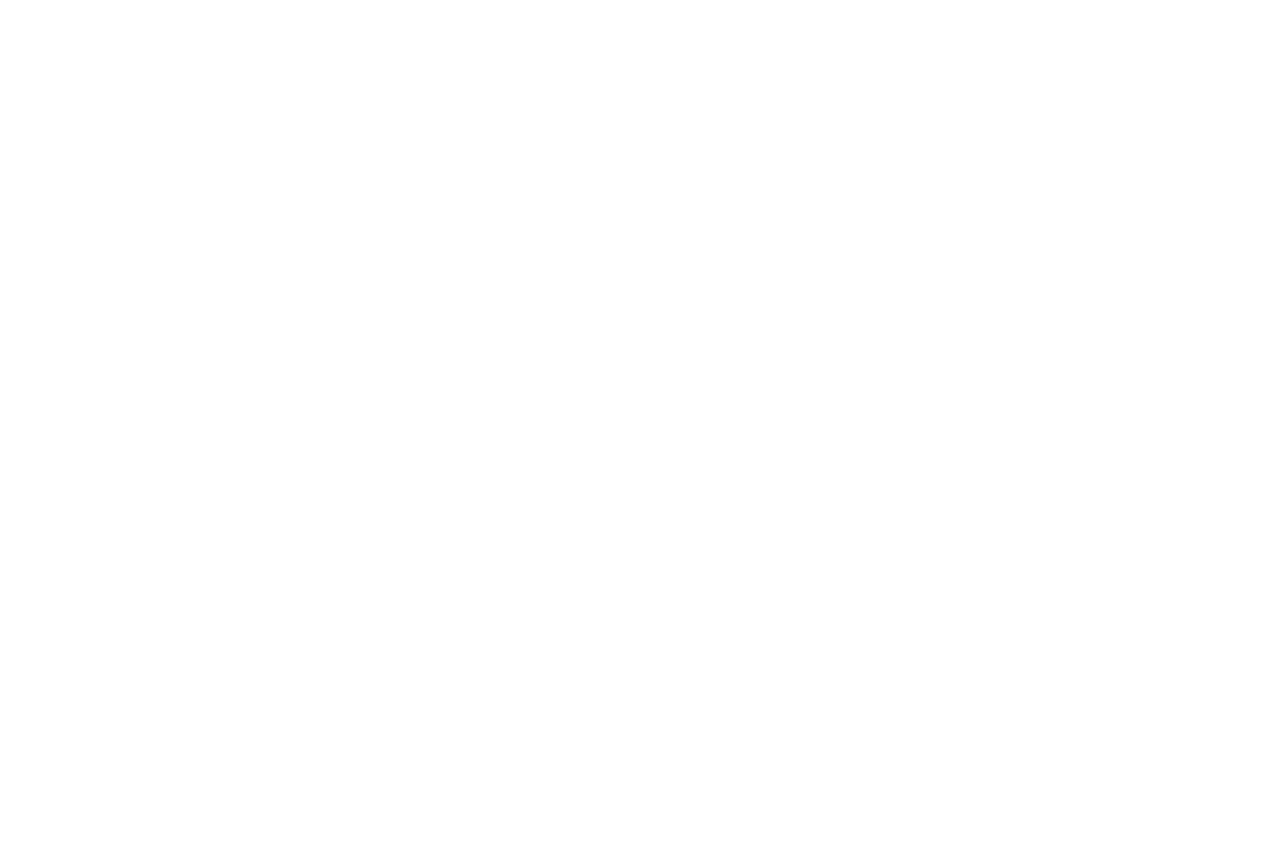
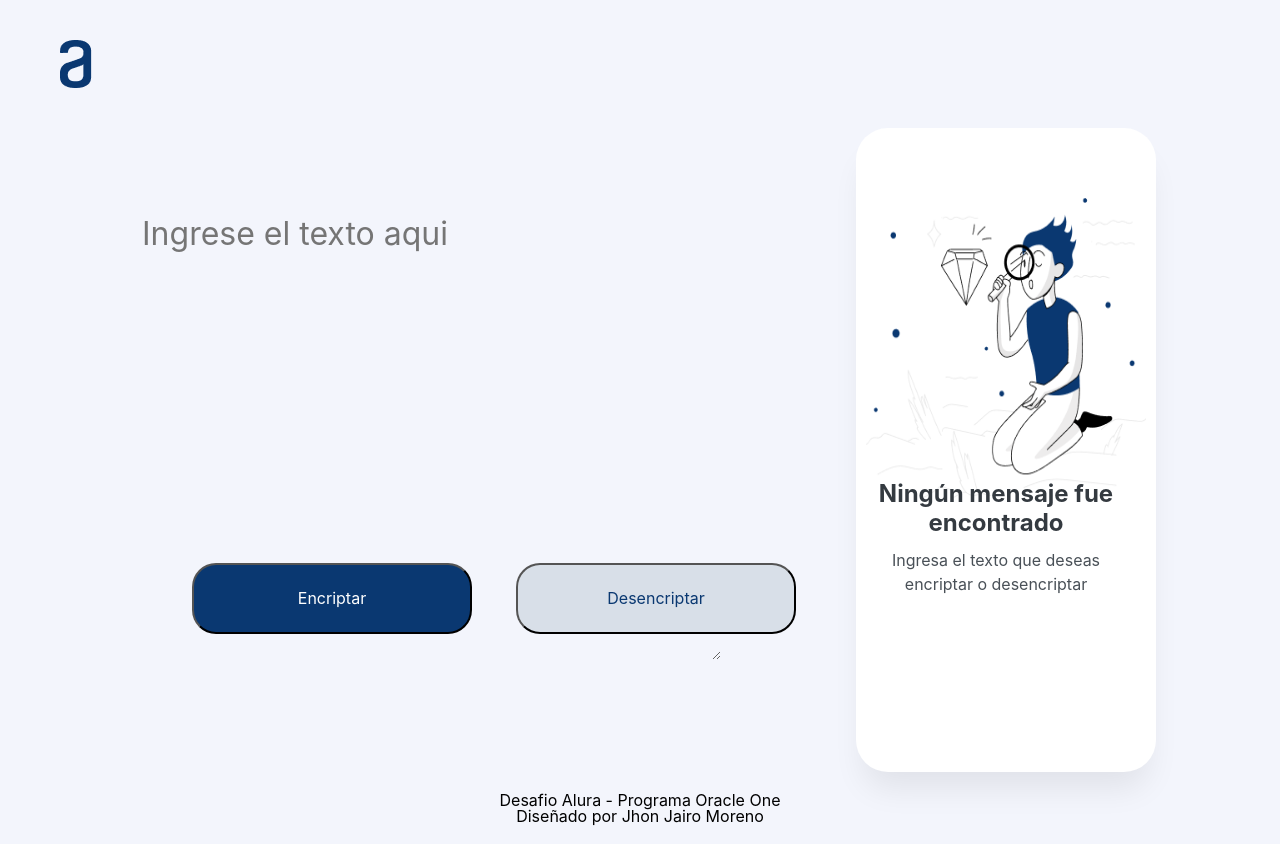
Before and after one commit to Jhoncito77/AluraChallenger-OracleOneEncriptadorDeTexto, a plain HTML site: page index.html in a window 1280 px wide. Before the commit the page ends 800 px from the top, so only its background shows below. Drawn offline with Linux system fonts and the light colour scheme.

Commit message:
Incorporacion de imagenes y layout de trabajo

```diff
--- /dev/null
+++ b/css/reset.css
@@ -0,0 +1,48 @@
+/* http://meyerweb.com/eric/tools/css/reset/
+   v2.0 | 20110126
+   License: none (public domain)
+*/
+
+html, body, div, span, applet, object, iframe,
+h1, h2, h3, h4, h5, h6, p, blockquote, pre,
+a, abbr, acronym, address, big, cite, code,
+del, dfn, em, img, ins, kbd, q, s, samp,
+small, strike, strong, sub, sup, tt, var,
+b, u, i, center,
+dl, dt, dd, ol, ul, li,
+fieldset, form, label, legend,
+table, caption, tbody, tfoot, thead, tr, th, td,
+article, aside, canvas, details, embed,
+figure, figcaption, footer, header, hgroup,
+menu, nav, output, ruby, section, summary,
+time, mark, audio, video {
+	margin: 0;
+	padding: 0;
+	border: 0;
+	font-size: 100%;
+	font: inherit;
+	vertical-align: baseline;
+}
+/* HTML5 display-role reset for older browsers */
+article, aside, details, figcaption, figure,
+footer, header, hgroup, menu, nav, section {
+	display: block;
+}
+body {
+	line-height: 1;
+}
+ol, ul {
+	list-style: none;
+}
+blockquote, q {
+	quotes: none;
+}
+blockquote:before, blockquote:after,
+q:before, q:after {
+	content: '';
+	content: none;
+}
+table {
+	border-collapse: collapse;
+	border-spacing: 0;
+}
--- /dev/null
+++ b/css/style.css
@@ -0,0 +1,150 @@
+body{
+    position: relative;
+    width: auto;
+    height: auto;
+    background: #F3F5FC;
+}
+
+#imagen-logo{
+    width: 120px;
+    height: 48px;
+    flex: none;
+    order: 0;
+    flex-grow: 0;
+    margin: 40px 60px;
+}
+
+
+#texto{
+    position: absolute;
+    width: 577px;
+    height: 448px;
+    left: 140px;
+    top: 168px;
+    background: transparent;
+    font-family: 'Inter';
+    font-style: normal;
+    font-weight: 400;
+    font-size: 32px;
+    line-height: 150%;
+    color: #0A3871;
+    border: 0px;
+    outline: none;
+}
+
+#botones{
+    position: absolute;
+    left: 15%;
+    bottom: 200px;
+}
+
+.boton{
+    display: inline;
+    flex-direction: row;
+    align-items: flex-start;
+    padding: 24px;
+    gap: 8px;
+    width: 280px;
+    height: 71px;
+    background: #0A3871;
+    border-radius: 24px;
+    flex: none;
+    order: 0;
+    flex-grow: 0;
+
+}
+
+#encriptar{
+
+
+    font-family: 'Inter';
+    font-style: normal;
+    font-weight: 400;
+    font-size: 16px;
+    line-height: 19px;
+    text-align: center;
+
+    /* White */
+
+    color: #FFFFFF;
+
+
+    /* Inside auto layout */
+
+    flex: none;
+    order: 0;
+    flex-grow: 1;
+    margin-right: 20px;
+}
+
+#desencriptar{
+    font-family: 'Inter';
+    font-style: normal;
+    font-weight: 400;
+    font-size: 16px;
+    line-height: 19px;
+    text-align: center;
+    background: #D8DFE8;
+    color: #0A3871;
+    margin-left: 20px;
+}
+
+.rectangulo{
+    width: 300px;
+    height: 644px;
+    left: 856px;
+    background: white;
+    border-radius: 32px;
+    position: relative;
+    box-shadow: 0px 24px 32px -8px rgba(0, 0, 0, 0.08);;
+}
+
+#footer{
+    text-align: center;
+    font-family: 'Inter';
+    font-style: normal;
+    font-weight: 400;
+    font-size: 16px;
+    margin: 10px 0;
+    padding: 10px;
+}
+
+#imagen{
+    position: absolute;
+    width: 280px;
+    height: 300px;
+    margin: 70px 10px 0 10px;
+    display: flex;
+
+}
+
+.mensaje{
+    font-family: 'Inter';
+    font-style: normal;
+    font-weight: 700;
+    font-size: 24px;
+    line-height: 120%;
+    text-align: center;
+    color: #343A40;
+    width: 280px;
+    height: 58px;
+    flex: none;
+    order: 0;
+    align-self: stretch;
+    flex-grow: 0;
+    position: absolute;
+    bottom: 234px ;
+}
+
+#mensaje-pequeño{
+    font-size: 16px;
+    line-height: 150%;
+    font-weight: 400;
+    color: #495057;
+    flex: none;
+    order: 1;
+    align-self: stretch;
+    flex-grow: 0;
+    position: absolute;
+    bottom: 166px ;
+}
--- a/index.html
+++ b/index.html
@@ -5,8 +5,42 @@
     <meta http-equiv="X-UA-Compatible" content="IE=edge">
     <meta name="viewport" content="width=device-width, initial-scale=1.0">
     <title>Encriptador</title>
+    <link rel="stylesheet" href="css/reset.css">
+    <link rel="stylesheet" href="css/style.css">
 </head>
 <body>
+    <header>
+        <div id="imagen-logo">
+            <img src="imagenes/Vector.png" alt="logo Alura">
+        </div>
+    </header>
+
+    <main>
+        <section>
+            <textarea name="texto" id="texto" cols="30" rows="10" placeholder="Ingrese el texto aqui"></textarea>
+        </section>
+        <section id="botones">
+            <button id="encriptar" class="boton">Encriptar</button>
+            <button id="desencriptar" class="boton">Desencriptar</button>
+        </section>
+        <section>
+            <div class="rectangulo">
+                <img src="imagenes/Muñeco.png" alt="Imagen" id="imagen">
+                <p class="mensaje">Ningún mensaje fue encontrado</p>
+                <p class="mensaje" id="mensaje-pequeño">Ingresa el texto que deseas encriptar o desencriptar</p>
+            </div>
+        </section>
+    </main>
+
+    <footer>
+        <section id="footer">
+            Desafio Alura - Programa Oracle One<br>
+            Diseñado por Jhon Jairo Moreno
+
+        </section>
+    </footer>
+
+
 
 </body>
 </html>
```
Also changed, not shown: imagenes/Muñeco.png (added), imagenes/Vector.png (added).
